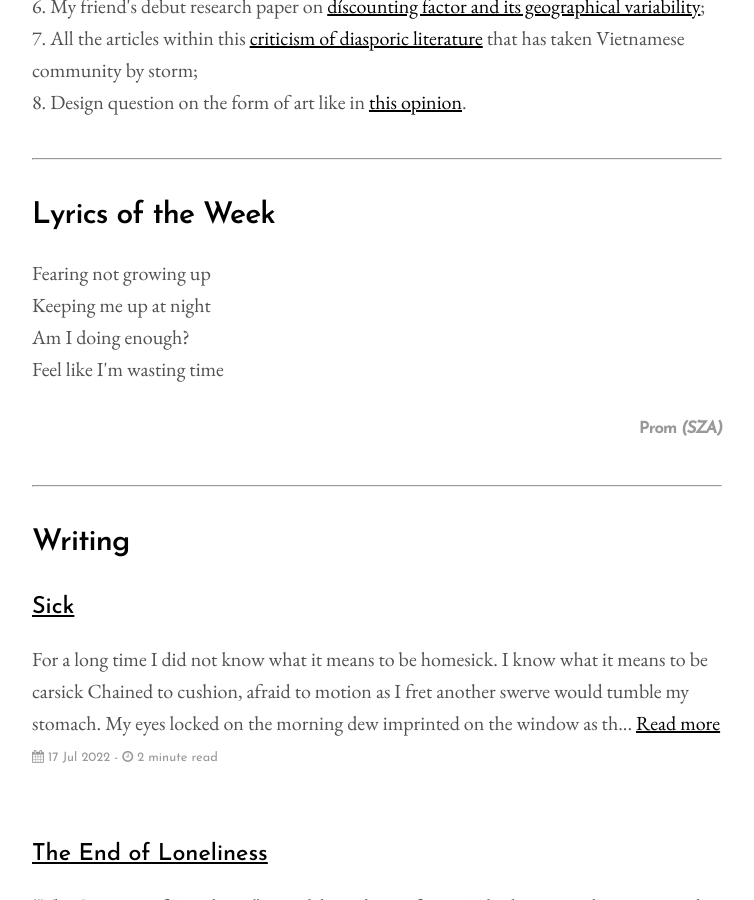
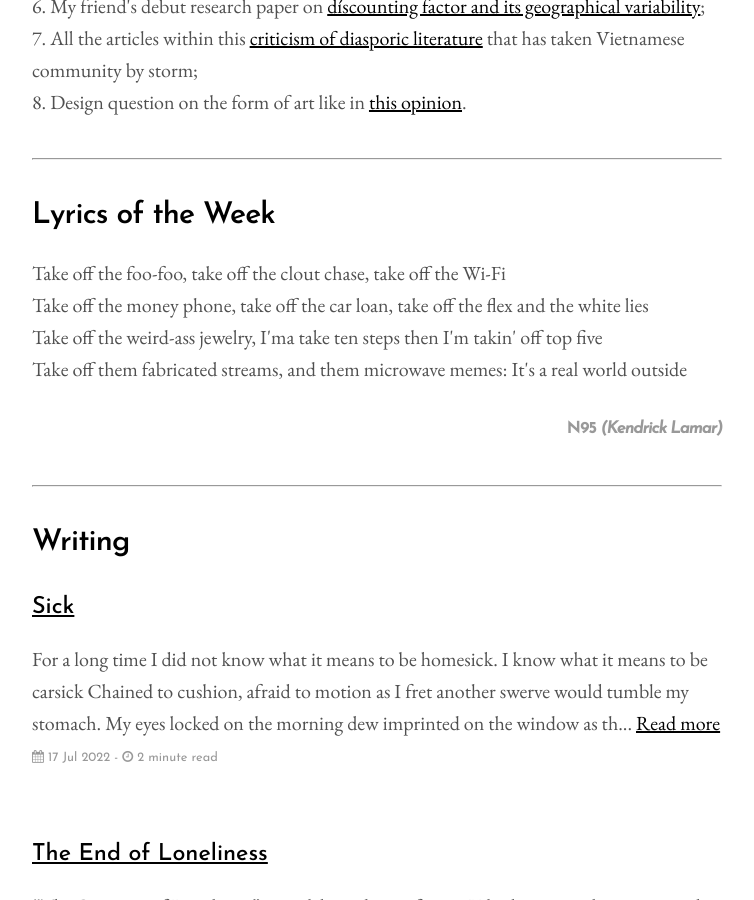
Before and after one commit to aidenva/aidenva.github.io, a Jekyll site: the page built from index.html, in a window 1280 px wide and 900 px high, scrolled down 828 px. Shown: the whole window, without its empty margins (263-1017 px from the left). Built offline with Jekyll 4.4.1, drawn with Linux system fonts in a browser that asks for light colours; the list of posts is cut into pages by our own code.

Commit message:
update lyrics

```diff
--- a/_layouts/home.html
+++ b/_layouts/home.html
@@ -25,11 +25,11 @@ Alas, I have become really impatient with reading long-form novels. An amalgam o
 
 <hr>
 <h2>Lyrics of the Week</h2>
-Fearing not growing up<br>
-Keeping me up at night<br>
-Am I doing enough?<br>
-Feel like I'm wasting time<br>
-<h5>Prom <b><em>(SZA)</em></b></h5>
+Take off the foo-foo, take off the clout chase, take off the Wi-Fi<br>
+Take off the money phone, take off the car loan, take off the flex and the white lies<br>
+Take off the weird-ass jewelry, I'ma take ten steps then I'm takin' off top five<br>
+Take off them fabricated streams, and them microwave memes: It's a real world outside<br>
+<h5>N95 <b><em>(Kendrick Lamar)</em></b></h5>
 <hr>
 <h2>Writing</h2>
 <ul class="posts-container">
```
